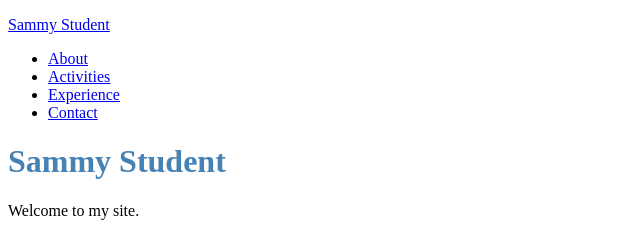
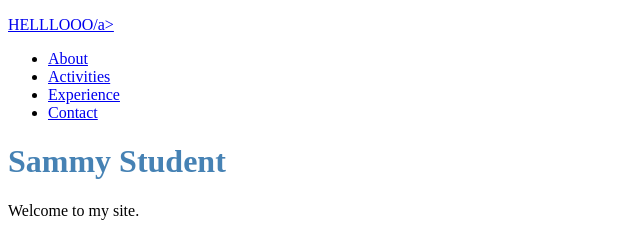
Before and after one commit to rockbravo/luminherofitness, a plain HTML site: page index.html in a window 1280 px wide. Shown: the top 233 px of the page, 0-640 px from the left. Drawn offline with Linux system fonts and the light colour scheme.

Commit message:
Update index.html

```diff
--- a/index.html
+++ b/index.html
@@ -7,7 +7,7 @@
   </head>
   <body>
     <header>
-      <p><a href="index.html">Sammy Student</a></p>
+      <p><a href="index.html">HELLLOOO/a></p>
       <nav>
         <ul>
           <li><a href="about.html">About</a></li>
```
